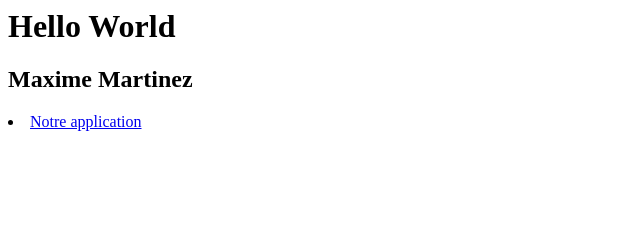
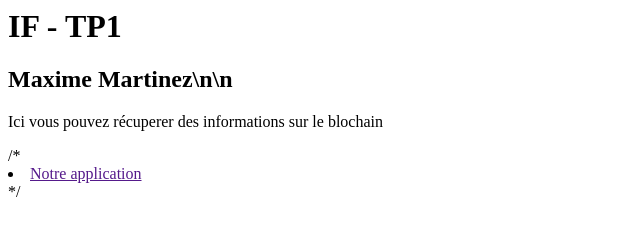
Before and after one commit to MAXLECACTUS/maxlecactus.github.io, a plain HTML site: page index.html in a window 1280 px wide. Shown: the whole page, without its empty margins (0-640 px from the left). Drawn offline with Linux system fonts and the light colour scheme.

Commit message:
Update index.html

```diff
--- a/index.html
+++ b/index.html
@@ -1,11 +1,12 @@
 <html>
-  <head>
-    <title>Google.COM</title>
+        <head>
+                <title>IF - TP</title>
 
-  </head>
-  <body>
-    <h1>Hello World</h1>
-    <h2>Maxime Martinez</h2>
-    <li><a href=facebook.com>Notre application</a></li>
-  </body>
+        </head>
+        <body>
+                <h1>IF - TP1</h1>
+                <h2>Maxime Martinez\n\n</h2>
+                <p>Ici vous pouvez récuperer des informations sur le blochain</p>
+                /*<li><a href=>Notre application</a></li> */
+        </body>
 </html>
```
